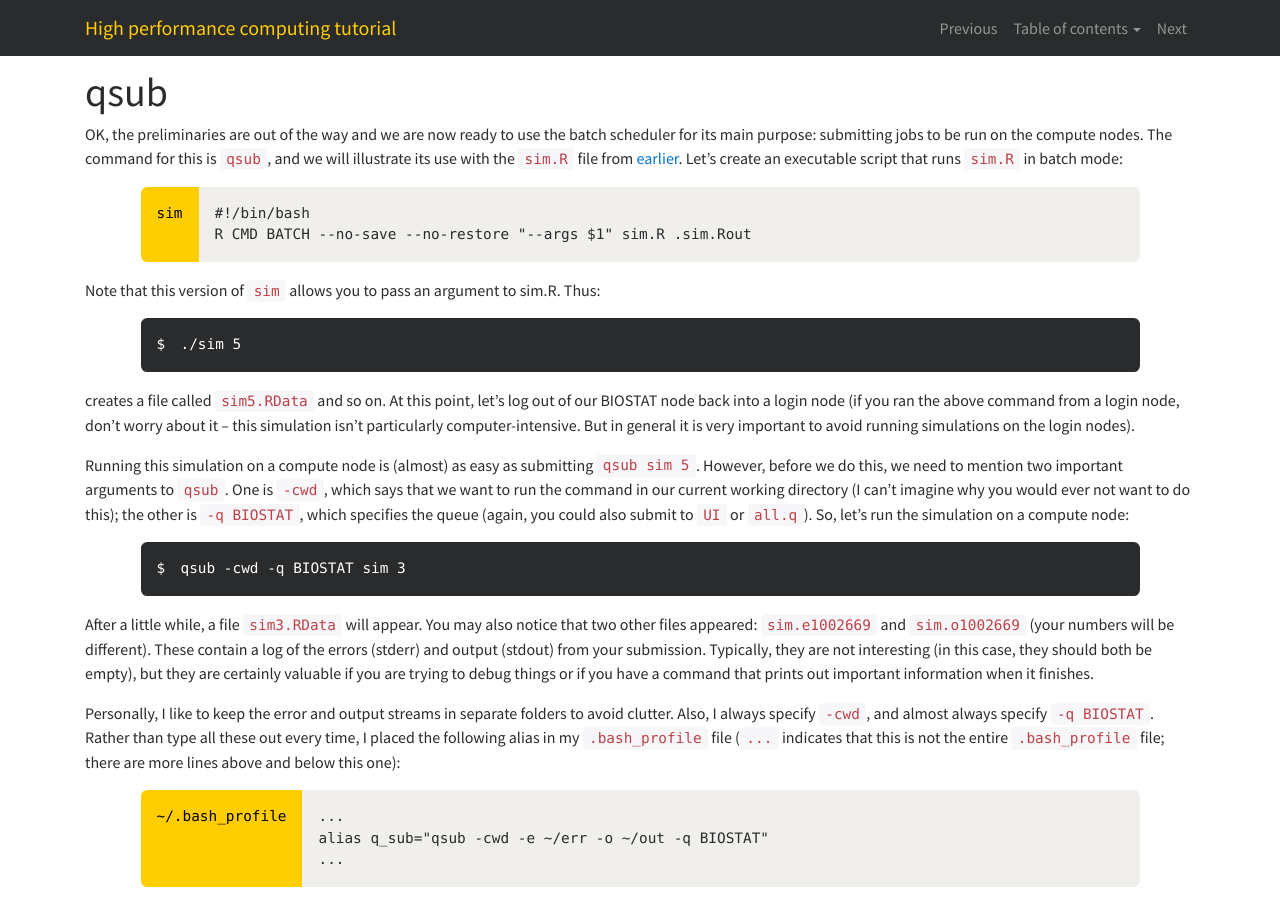
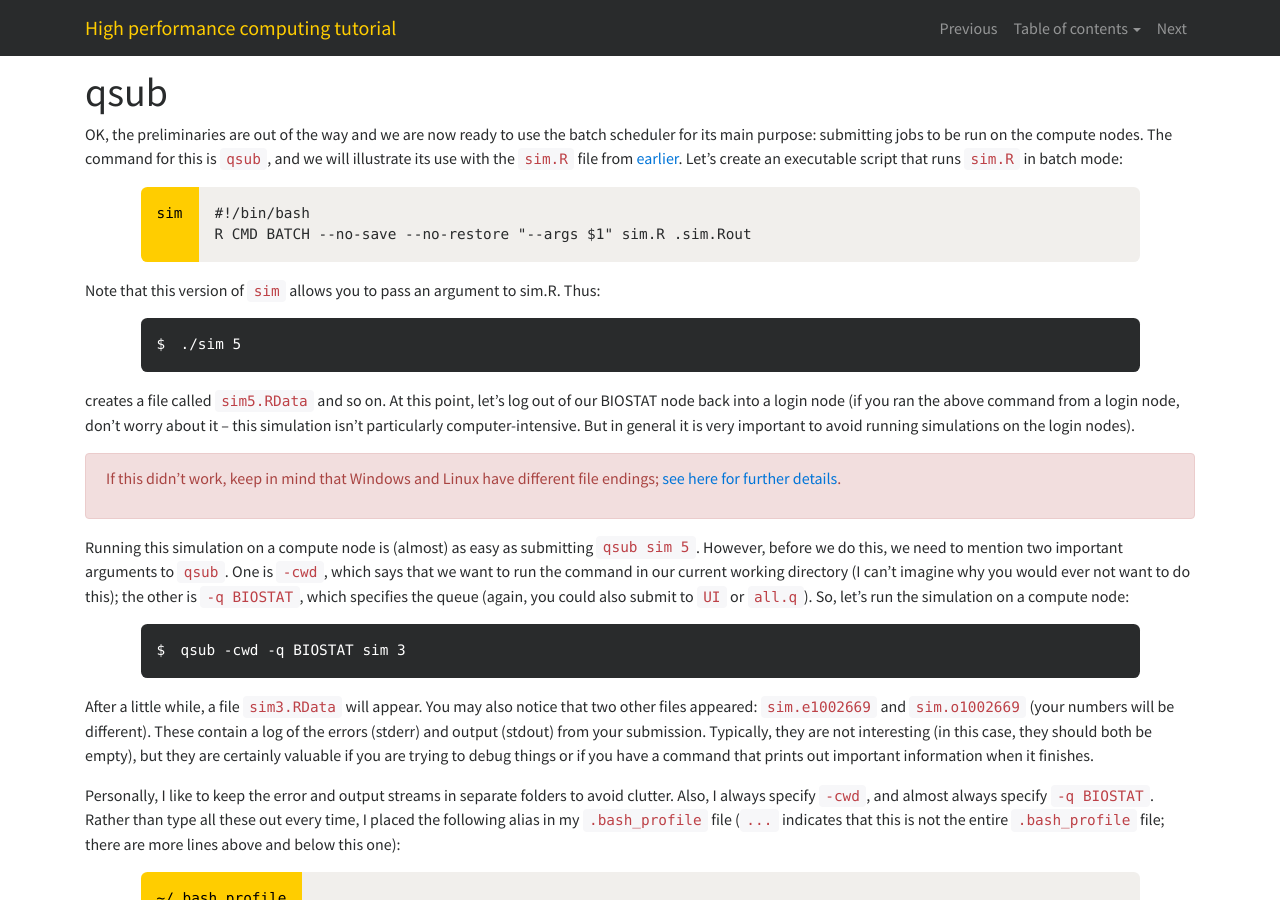
Before and after one commit to IowaBiostat/hpc, a Jekyll site: the page built from 7.md, in a window 1280 px wide and 900 px high. Built offline with Jekyll 4.4.1, drawn with Linux system fonts in a browser that asks for light colours; nearby versions of some CDN libraries; our own code applies the rules of GitHub Pages for plain Markdown files.

Commit message:
Added a few more references to line ending issue

```diff
--- a/7.md
+++ b/7.md
@@ -19,6 +19,10 @@ Note that this version of `sim` allows you to pass an argument to sim.R.  Thus:
 {% include post-prompt.html %}
 
 creates a file called `sim5.RData` and so on.  At this point, let's log out of our BIOSTAT node back into a login node (if you ran the above command from a login node, don't worry about it -- this simulation isn't particularly computer-intensive.  But in general it is very important to avoid running simulations on the login nodes).
+
+<div markdown="1" class="alert alert-danger" role="alert">
+If this didn't work, keep in mind that Windows and Linux have different file endings; [see here for further details](2.html#transferring-files-windows).
+</div>
 
 Running this simulation on a compute node is (almost) as easy as submitting `qsub sim 5`.  However, before we do this, we need to mention two important arguments to `qsub`.  One is `-cwd`, which says that we want to run the command in our current working directory (I can't imagine why you would ever not want to do this); the other is `-q BIOSTAT`, which specifies the queue (again, you could also submit to `UI` or `all.q`).  So, let's run the simulation on a compute node:
 
```
Also changed, not shown: iii.md (+4 -0 lines).
